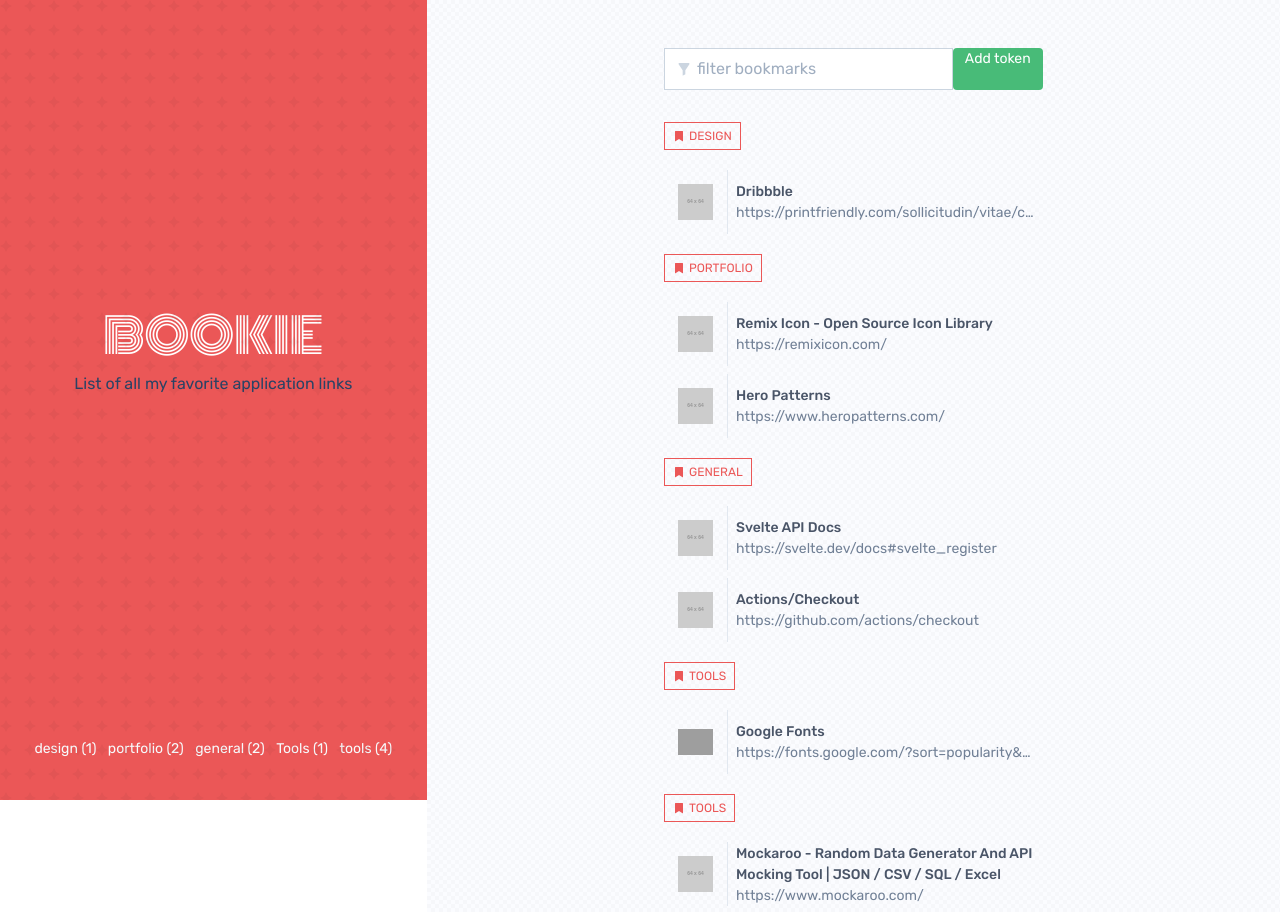
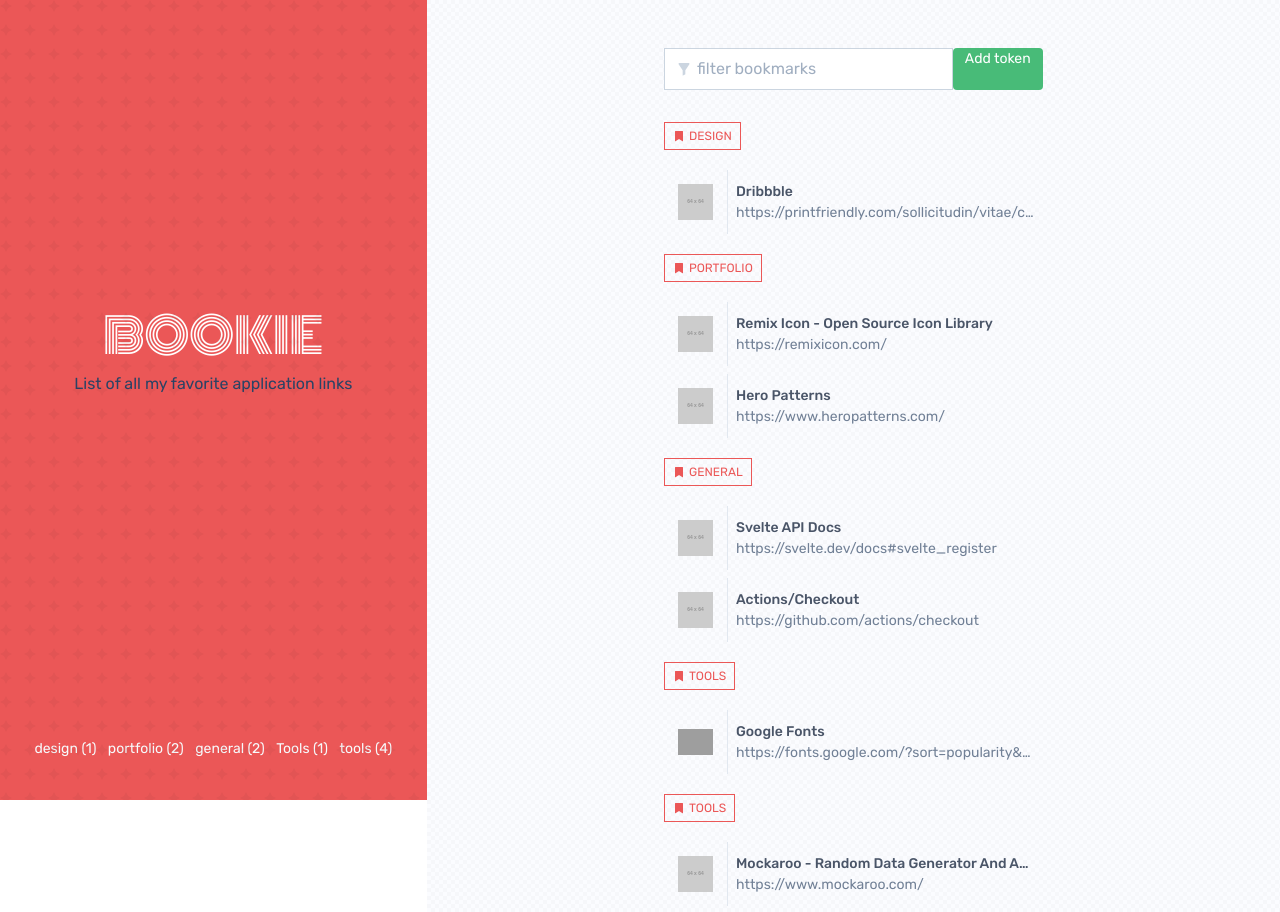
Before and after one commit to lokesh-coder/bookmarks, a Svelte app: page / in a window 1280 px wide. Shown: the top 912 px of the page. Built offline with nearby package versions, Linux system fonts and the light colour scheme; grey boxes are pictures that could not be loaded.

Commit message:
trunacate long titles

```diff
--- a/src/ui/components/list.svelte
+++ b/src/ui/components/list.svelte
@@ -28,7 +28,7 @@
             onerror="this.src=`https://dummyimage.com/64/eb5757/ffffff.png&amp;text={link.meta.title[0]}`" />
         </span>
         <span class="pl-2 flex flex-col justify-center overflow-hidden">
-          <h3 class="text-sm font-medium text-gray-700 capitalize">
+          <h3 class="text-sm font-medium text-gray-700 capitalize truncate">
             {link.meta.title}
           </h3>
           <p class="text-gray-600 text-sm truncate">{link.url}</p>
```
